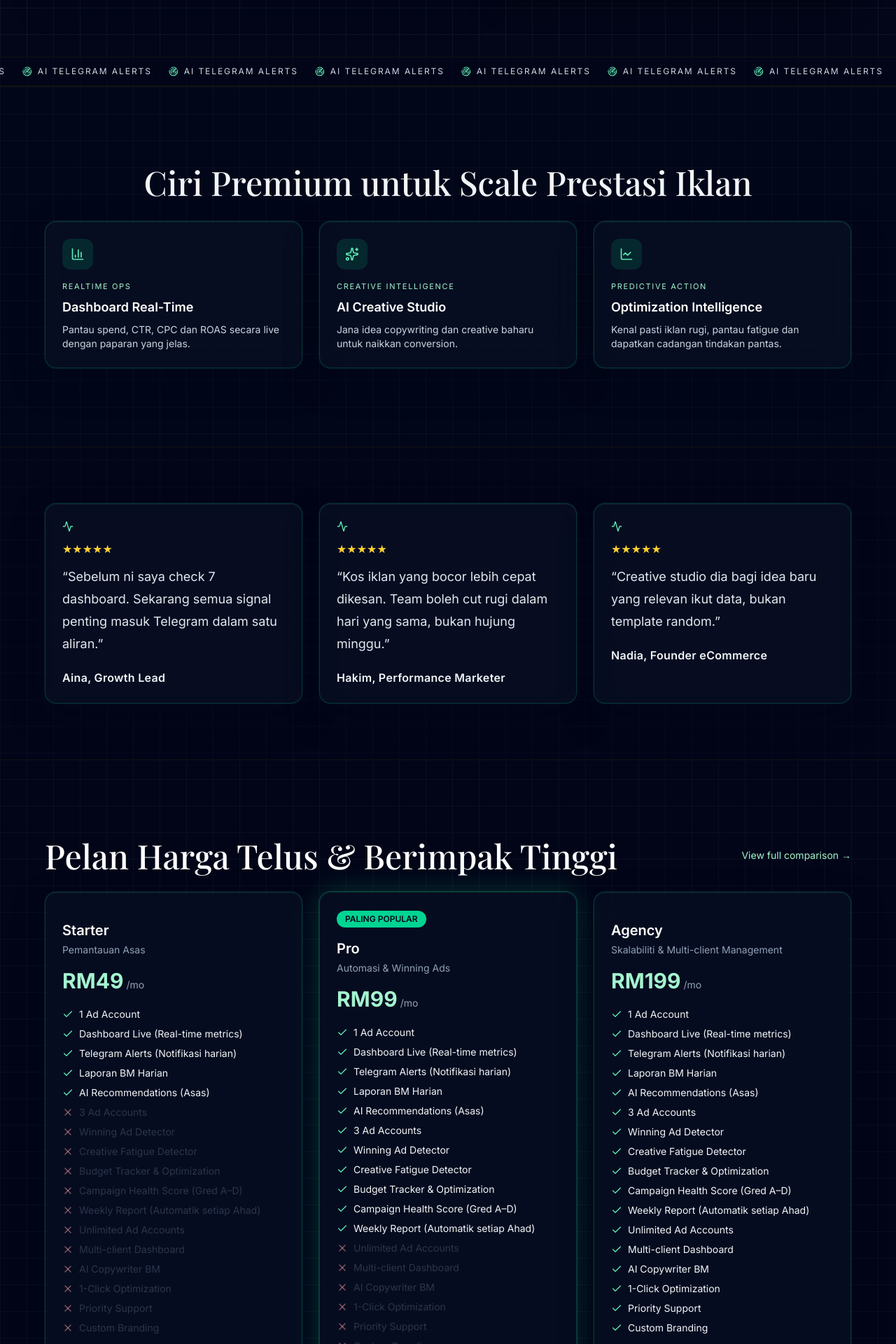
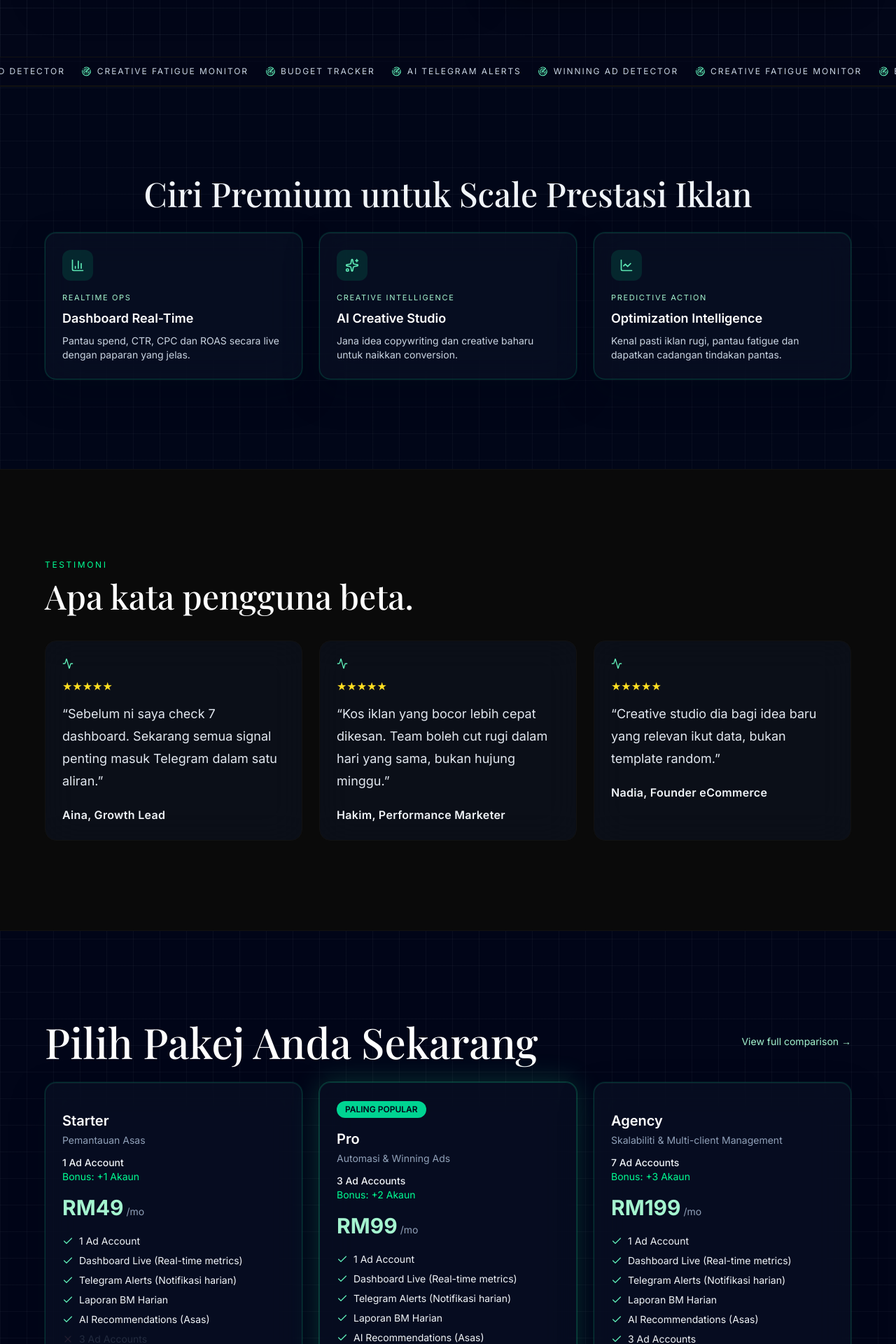
Before and after one commit to ezmeta/ezmeta, a Next.js app: page / in a window 1280 px wide. Shown: the part 1000-2920 px from the top of the page at 70% size. Built offline with nearby package versions, Linux system fonts and the light colour scheme; no server answers; the database is empty.

Commit message:
feat(landing): finalize limited-offer pricing and testimonial contrast polish

```diff
--- a/src/app/page.tsx
+++ b/src/app/page.tsx
@@ -86,7 +86,18 @@ export default function Home() {
       : heroSubheadline;
 
   const { plans, allFeatures } = useMemo(() => buildPricingModel(settings, lang), [settings, lang]);
-  const tickerItems = Array.from({ length: 8 }, () => 'AI TELEGRAM ALERTS');
+  const tickerItems = [
+    'AI TELEGRAM ALERTS',
+    'WINNING AD DETECTOR',
+    'CREATIVE FATIGUE MONITOR',
+    'BUDGET TRACKER',
+  ];
+
+  const planOffers: Record<'starter' | 'pro' | 'agency', { value: string; bonus: string }> = {
+    starter: { value: '1 Ad Account', bonus: 'Bonus: +1 Akaun' },
+    pro: { value: '3 Ad Accounts', bonus: 'Bonus: +2 Akaun' },
+    agency: { value: '7 Ad Accounts', bonus: 'Bonus: +3 Akaun' },
+  };
 
   const heroMetrics = lang === 'bm'
     ? [
@@ -230,7 +241,7 @@ export default function Home() {
         </motion.div>
       </section>
 
-      <section id="features" className="relative border-t border-[#121212] bg-slate-950/35 px-4 py-24 md:py-28">
+      <section id="features" className="relative border-t border-[#121212] bg-slate-950/35 px-4 py-24 md:py-32">
         <div className="mx-auto max-w-6xl">
           <h2 className="font-display mb-8 text-center text-4xl text-slate-100 md:text-5xl">{t.featuresTitle}</h2>
           <div className="grid gap-6 md:grid-cols-3">
@@ -252,12 +263,16 @@ export default function Home() {
         </div>
       </section>
 
-      <section className="border-y border-[#121212] bg-slate-950/60 px-4 py-14 md:py-20">
+      <section className="border-y border-[#121212] bg-[#0A0A0A] px-4 py-24 md:py-32">
+        <div className="mx-auto max-w-6xl">
+          <p className="mb-3 text-xs tracking-[0.22em] text-[#00FF94] uppercase">TESTIMONI</p>
+          <h2 className="font-display mb-10 text-4xl text-white md:text-5xl">Apa kata pengguna beta.</h2>
+        </div>
         <div className="mx-auto grid max-w-6xl gap-6 md:grid-cols-3">
           {testimonials.map((item) => (
-            <div key={item.name} className="cyber-panel p-6">
+            <div key={item.name} className="rounded-2xl border border-[#121212] bg-slate-900/45 p-6 backdrop-blur-xl">
               <Activity className="h-4 w-4 text-emerald-300" />
-              <div className="mt-3 text-amber-300">★★★★★</div>
+              <div className="mt-3 text-yellow-300">★★★★★</div>
               <p className="mt-3 text-lg leading-8 text-slate-200">“{item.quote}”</p>
               <p className="mt-5 text-base font-semibold tracking-[0.02em] text-slate-100">{item.name}</p>
             </div>
@@ -265,10 +280,10 @@ export default function Home() {
         </div>
       </section>
 
-      <section className="relative border-b border-[#121212] bg-slate-950/30 px-4 py-24 md:py-28">
+      <section className="relative border-b border-[#121212] bg-slate-950/30 px-4 py-24 md:py-32">
         <div className="mx-auto max-w-6xl">
           <div className="mb-7 flex items-center justify-between gap-4">
-            <h2 className="font-display text-4xl text-white md:text-5xl">{t.pricingTitle}</h2>
+            <h2 className="font-display text-4xl text-white md:text-6xl">Pilih Pakej Anda Sekarang</h2>
             <Link href="/pricing" className="text-sm text-emerald-200 hover:text-emerald-100">
               View full comparison →
             </Link>
@@ -282,15 +297,17 @@ export default function Home() {
                 ) : null}
                 <h3 className="mt-4 text-xl font-semibold text-white">{plan.name}</h3>
                 <p className="mt-1 text-sm text-slate-400">{plan.key === 'starter' ? t.starterSubtitle : plan.key === 'pro' ? t.proSubtitle : t.agencySubtitle}</p>
+                <p className="mt-3 text-sm font-medium text-slate-100">{planOffers[plan.key].value}</p>
+                <p className="text-sm text-[#00FF94]">{planOffers[plan.key].bonus}</p>
                 <p className="mt-4 text-3xl font-bold text-emerald-200">
                   RM{plan.price}
                   <span className="ml-1 text-sm font-normal text-slate-400">/mo</span>
                 </p>
-                <ul className="mt-5 space-y-2 text-sm">
+                <ul className="mt-5 min-h-[300px] space-y-2 text-sm">
                   {allFeatures.map((feature) => {
                     const included = plan.benefits.includes(feature);
                     return (
-                      <li key={`${plan.key}-${feature}`} className={`flex items-center gap-2 ${included ? 'text-slate-100' : 'text-slate-500/40'}`}>
+                      <li key={`${plan.key}-${feature}`} className={`flex items-center gap-2 ${included ? 'text-slate-100' : 'text-slate-400 opacity-20'}`}>
                         {included ? <Check className="h-4 w-4 text-emerald-300" /> : <X className="h-4 w-4 text-rose-300/50" />}
                         <span>{feature}</span>
                       </li>
@@ -318,7 +335,7 @@ export default function Home() {
         </div>
       </section>
 
-      <section className="border-t border-[#121212] bg-slate-950/55 px-4 pb-24 pt-16 md:pt-24">
+      <section className="border-t border-[#121212] bg-slate-950/55 px-4 pb-24 pt-20 md:pb-32 md:pt-24">
         <div className="mx-auto max-w-4xl">
           <h3 className="font-display mb-7 text-4xl text-white md:text-5xl">{t.faqTitle}</h3>
           <Accordion type="single" collapsible>
```
